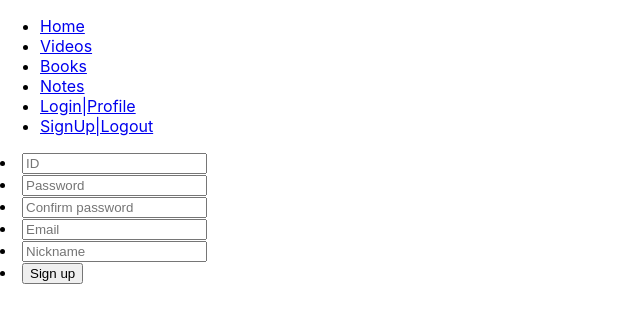
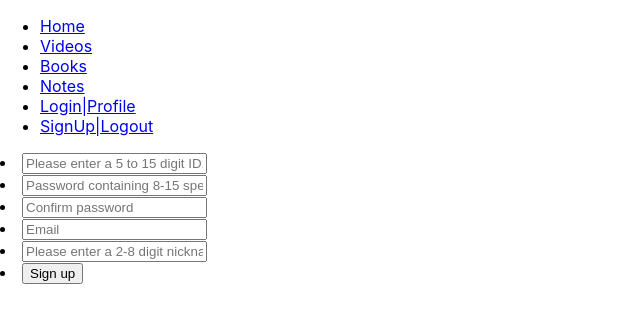
Before and after one commit to maaaaaaaaad/videos, a React (Create React App) app in the folder client/: page /signup in a window 1280 px wide. Shown: the top 322 px of the page, without its empty margins (0-640 px from the left). Built offline with nearby package versions, Linux system fonts and the light colour scheme.

Commit message:
Update Sign up logic

```diff
--- a/client/src/components/SignUp/SignUpContexts/SignUpContexts.tsx
+++ b/client/src/components/SignUp/SignUpContexts/SignUpContexts.tsx
@@ -19,12 +19,6 @@ function signUpReducer(state: State, action: Action): State {
         ...state,
         formInfo: action.formInfo,
       };
-    case "TOGGLE":
-      return {
-        ...state,
-        toggle: state.toggle,
-      };
-
     default:
       throw new Error("Unhandle actions");
   }
@@ -38,7 +32,6 @@ const intiSignUpForm: State = {
     email: "",
     nickname: "",
   },
-  toggle: false,
 };
 
 const SignUpContexts: React.FC = ({ children }) => {
--- a/client/src/components/SignUp/SignUpControllers.tsx
+++ b/client/src/components/SignUp/SignUpControllers.tsx
@@ -12,7 +12,7 @@ const SignUpControllers = () => {
   const dispatch = useContext(SignUpDispatchContext);
   const state = useContext(SignUpStateContext);
 
-  const handleChange: React.ChangeEventHandler<HTMLInputElement> = async (
+  const handleChange: React.ChangeEventHandler<HTMLInputElement> = (
     e: React.ChangeEvent<HTMLInputElement>
   ) => {
     const { name, value } = e.currentTarget;
@@ -26,7 +26,16 @@ const SignUpControllers = () => {
     });
   };
 
-  return <SignUpView handleChange={handleChange} />;
+  const handleSignUpBtn: React.FormEventHandler<HTMLFormElement> = async (
+    e: React.FormEvent<HTMLFormElement>
+  ) => {
+    //
+    e.preventDefault();
+  };
+
+  return (
+    <SignUpView handleChange={handleChange} handleSignUpBtn={handleSignUpBtn} />
+  );
 };
 
 export default SignUpControllers;
--- a/client/src/components/SignUp/SignUpTypes/SignUp.interface.ts
+++ b/client/src/components/SignUp/SignUpTypes/SignUp.interface.ts
@@ -1,3 +1,4 @@
 export interface ChangeHandler {
   handleChange: (e: React.ChangeEvent<HTMLInputElement>) => void;
+  handleSignUpBtn: (e: React.FormEvent<HTMLFormElement>) => void;
 }
--- a/client/src/components/SignUp/SignUpTypes/SignUpForm.type.ts
+++ b/client/src/components/SignUp/SignUpTypes/SignUpForm.type.ts
@@ -10,11 +10,8 @@ export type SignUpForm = {
 
 export type State = {
   formInfo: SignUpForm;
-  toggle: boolean;
 };
 
-export type Action =
-  | { type: "SET_FORM"; formInfo: SignUpForm }
-  | { type: "TOGGLE" };
+export type Action = { type: "SET_FORM"; formInfo: SignUpForm };
 
 export type SignUpFormDispatch = Dispatch<Action>;
--- a/client/src/components/SignUp/SignUpView.tsx
+++ b/client/src/components/SignUp/SignUpView.tsx
@@ -1,25 +1,31 @@
 import React from "react";
 import { ChangeHandler } from "./SignUpTypes/SignUp.interface";
 
-const SignUpView: React.FC<ChangeHandler> = ({ handleChange }) => {
+const SignUpView: React.FC<ChangeHandler> = ({
+  handleChange,
+  handleSignUpBtn,
+}) => {
   return (
     <section>
-      <form>
+      <form onSubmit={(e) => handleSignUpBtn(e)}>
         <li>
           <input
             type="text"
             name="id"
-            placeholder="ID"
+            placeholder="Please enter a 5 to 15 digit ID."
             autoComplete="off"
+            pattern="^[A-za-z0-9]{5,15}$"
             onChange={(e) => handleChange(e)}
           />
+          <div></div>
         </li>
         <li>
           <input
             type="password"
             name="pass1"
-            placeholder="Password"
+            placeholder="Password containing 8-15 special characters"
             autoComplete="off"
+            pattern="^(?=.*[A-Za-z])(?=.*\d)(?=.*[$@$!%*#?&])[A-Za-z\d$@$!%*#?&]{8,15}$"
             onChange={(e) => handleChange(e)}
           />
         </li>
@@ -38,6 +44,7 @@ const SignUpView: React.FC<ChangeHandler> = ({ handleChange }) => {
             name="email"
             placeholder="Email"
             autoComplete="off"
+            pattern="^[0-9a-zA-Z]([-_.]?[0-9a-zA-Z])*@[0-9a-zA-Z]([-_.]?[0-9a-zA-Z])*.[a-zA-Z]{2,3}$"
             onChange={(e) => handleChange(e)}
           />
         </li>
@@ -45,13 +52,14 @@ const SignUpView: React.FC<ChangeHandler> = ({ handleChange }) => {
           <input
             type="text"
             name="nickname"
-            placeholder="Nickname"
+            placeholder="Please enter a 2-8 digit nickname."
             autoComplete="off"
+            pattern="^([a-zA-Z0-9ㄱ-ㅎ|ㅏ-ㅣ|가-힣]).{2,8}$"
             onChange={(e) => handleChange(e)}
           />
         </li>
         <li>
-          <input type="submit" value="Sign up" />
+          <input type="submit" value="Sign up" name="signup" />
         </li>
       </form>
     </section>
```
Also changed, not shown: 1 other file (tests, documents, lock files or other folders).
